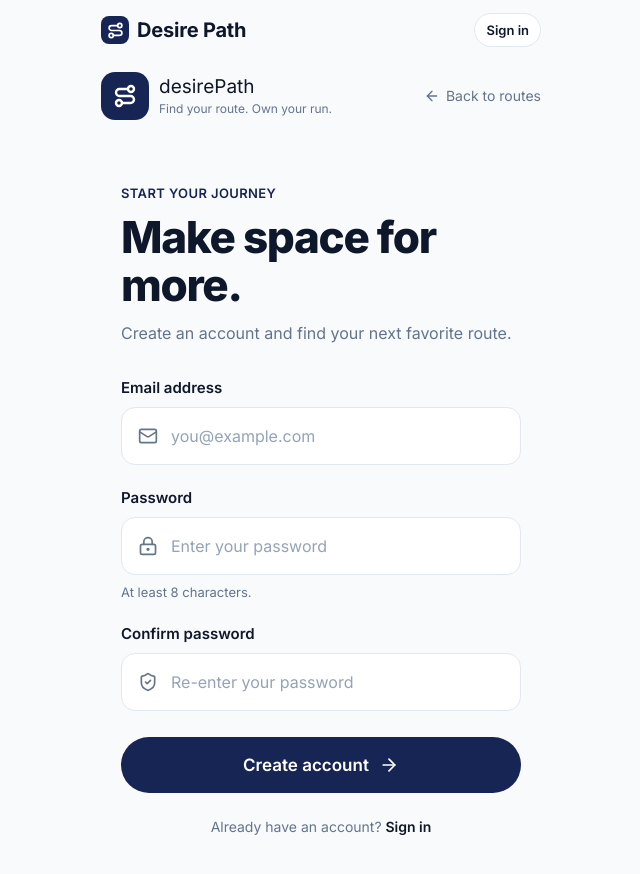
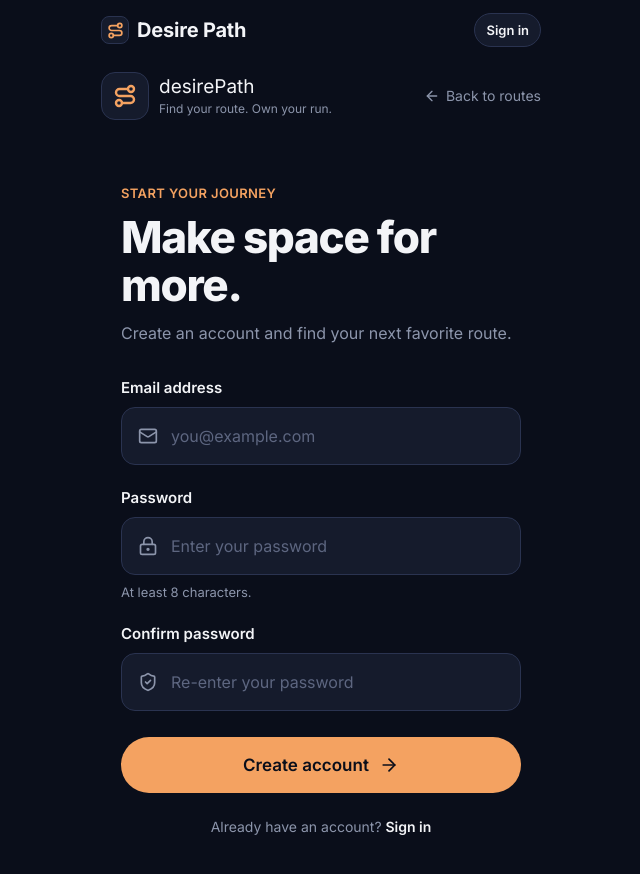
Before and after one commit to parchedAlbumen/desirePath-, a React (Vite) app in the folder frontend/: page /signup in a window 1280 px wide. Shown: the top 874 px of the page, without its empty margins (319-959 px from the left). Built offline with nearby package versions, Linux system fonts and the light colour scheme.

Commit message:
changed the colour scheme

```diff
--- a/frontend/index.html
+++ b/frontend/index.html
@@ -4,7 +4,7 @@
     <meta charset="UTF-8" />
     <link rel="icon" type="image/svg+xml" href="/favicon.svg" />
     <meta name="viewport" content="width=device-width, initial-scale=1.0, viewport-fit=cover" />
-    <meta name="theme-color" content="#f8fafc" />
+    <meta name="theme-color" content="#0a0e1a" />
     <link rel="preconnect" href="https://fonts.googleapis.com" />
     <link rel="preconnect" href="https://fonts.gstatic.com" crossorigin />
     <link href="https://fonts.googleapis.com/css2?family=Inter:wght@300;400;500;600;700;800&display=swap" rel="stylesheet" />
--- a/frontend/src/components/ElevationChart.tsx
+++ b/frontend/src/components/ElevationChart.tsx
@@ -75,12 +75,12 @@ export function ElevationProfile({ values, progress, currentKm, totalKm, planned
         <svg viewBox={`0 0 ${w} ${h}`} preserveAspectRatio="none" aria-hidden="true">
           <defs>
             <linearGradient id={gradientId} x1="0" x2="0" y1="0" y2="1">
-              <stop offset="0" stopColor="#0f172a" stopOpacity="0.08" />
-              <stop offset="1" stopColor="#0f172a" stopOpacity="0.01" />
+              <stop offset="0" stopColor="#ffffff" stopOpacity="0.1" />
+              <stop offset="1" stopColor="#ffffff" stopOpacity="0.02" />
             </linearGradient>
           </defs>
           <path d={`${line} L${w},${h} L0,${h} Z`} fill={`url(#${gradientId})`} />
-          <path d={line} fill="none" stroke="#94a3b8" strokeWidth={1.5} vectorEffect="non-scaling-stroke" />
+          <path d={line} fill="none" stroke="#69728a" strokeWidth={1.5} vectorEffect="non-scaling-stroke" />
           <line x1={x} x2={x} y1={0} y2={y} stroke={PRIMARY} strokeWidth={2} vectorEffect="non-scaling-stroke" />
         </svg>
         <span className="profile__dot" style={{ left: `${progress * 100}%`, top: `${(y / h) * 100}%` }} />
--- a/frontend/src/components/LiveMap.tsx
+++ b/frontend/src/components/LiveMap.tsx
@@ -33,7 +33,7 @@ export function LiveMap({ routes, height }: LiveMapProps) {
   return (
     <MapContainer center={[start.lat, start.lng]} zoom={14} style={{ height }}>
       <TileLayer
-        url="https://tiles.stadiamaps.com/tiles/alidade_smooth/{z}/{x}/{y}{r}.png"
+        url="https://tiles.stadiamaps.com/tiles/alidade_smooth_dark/{z}/{x}/{y}{r}.png"
         attribution="&copy; Stadia Maps &copy; OpenMapTiles &copy; OpenStreetMap contributors"
       />
         <FitBounds routes={routes} />
--- a/frontend/src/components/TopoArt.tsx
+++ b/frontend/src/components/TopoArt.tsx
@@ -29,11 +29,11 @@ const loop = smoothPath(
 export function TopoArt() {
   return (
     <svg className="topo-art" viewBox={`0 0 ${W} ${H}`} preserveAspectRatio="xMidYMid slice" aria-hidden="true">
-      <rect width={W} height={H} fill="#e9eef5" />
+      <rect width={W} height={H} fill="#182035" />
       {contours.map((d, i) => (
-        <path key={i} d={d} fill="none" stroke="rgba(15,23,42,0.1)" strokeWidth={1} />
+        <path key={i} d={d} fill="none" stroke="rgba(255,255,255,0.09)" strokeWidth={1} />
       ))}
-      <path d={road} fill="none" stroke="#cbd5e1" strokeWidth={6} strokeLinecap="round" />
+      <path d={road} fill="none" stroke="#3c4664" strokeWidth={6} strokeLinecap="round" />
       <path d={loop} fill="none" stroke={PRIMARY} strokeWidth={3} strokeLinejoin="round" />
     </svg>
   )
--- a/frontend/src/index.css
+++ b/frontend/src/index.css
@@ -1,29 +1,29 @@
 /* Design tokens (from the Figma mockups). The app is dark-only by design. */
 :root {
-  /* Light theme: navy primary, warm orange secondary, light blue accent */
-  --bg: #f8fafc;
-  --surface: #ffffff;
-  --surface-2: #eef2f7;
-  --border: #e2e8f0;
-  --text: #0f172a;
-  --muted: #64748b;
-  --placeholder: #94a3b8;
+  /* Navy-grey + orange: the original dark design, with navy-tinted greys and orange instead of lime */
+  --bg: #0a0e1a; /* near-black with a navy hue */
+  --surface: #151b2c; /* cards / "floating rectangles": navy-tinted grey */
+  --surface-2: #1d2539; /* a step lighter, e.g. highlight bands, secondary buttons */
+  --border: #2a3350;
+  --text: #f3f4f7;
+  --muted: #8c95ab;
+  --placeholder: #5d6680;
 
-  --primary: #172554; /* deep navy: buttons, logo, selected states */
-  --primary-ink: #ffffff; /* text on primary */
-  --primary-soft: rgba(23, 37, 84, 0.08);
-  --primary-tint: #f1f4fa; /* solid soft navy, e.g. selected card */
+  --primary: #f4a261; /* orange highlight: buttons, selected states, route lines (was lime) */
+  --primary-ink: #0a0e1a; /* near-black text on orange */
+  --primary-soft: rgba(244, 162, 97, 0.14);
+  --primary-tint: #1d1d2a; /* selected card background: grey with a hint of orange */
 
-  --secondary: #f4a261; /* warm orange: highlights (nav underline, active chip, running pill) */
-  --secondary-ink: #9a4b12; /* readable orange for text on light backgrounds */
-  --secondary-soft: rgba(244, 162, 97, 0.18);
+  --secondary: #f4a261; /* same orange, so every highlight matches */
+  --secondary-ink: #f4a261;
+  --secondary-soft: rgba(244, 162, 97, 0.14);
 
-  --accent: #38bdf8; /* light blue: small details (GPS dot, focus rings) */
+  --accent: #f4a261; /* GPS dot, focus rings: orange too, like the lime was */
 
-  --easy: #16a34a;
-  --medium: #ca8a04;
-  --hard: #dc2626;
-  --map-ground: #e9eef5;
+  --easy: #4ade80;
+  --medium: #facc15;
+  --hard: #f87171;
+  --map-ground: #182035;
 
   --radius: 14px;
   --radius-lg: 20px;
@@ -36,7 +36,7 @@
   line-height: 1.4;
   color: var(--text);
   background: var(--bg);
-  color-scheme: light;
+  color-scheme: dark;
   -webkit-font-smoothing: antialiased;
   -webkit-tap-highlight-color: transparent;
 }
@@ -110,8 +110,10 @@ a {
   height: 28px;
   place-items: center;
   border-radius: 8px;
-  background: var(--primary);
-  color: var(--primary-ink);
+  /* Logo: orange icon on a navy tile (border keeps the tile visible on the dark page) */
+  border: 1px solid var(--border);
+  background: var(--surface);
+  color: var(--primary);
 }
 
 .account-bar__mark svg {
@@ -169,7 +171,7 @@ a {
   border: 1px solid var(--primary);
   border-radius: 999px;
   background: var(--surface);
-  box-shadow: 0 8px 24px rgba(15, 23, 42, 0.12);
+  box-shadow: 0 8px 24px rgba(0, 0, 0, 0.35);
   font-size: 14px;
   font-weight: 500;
   color: var(--text);
@@ -290,8 +292,9 @@ a {
   width: 60px;
   height: 60px;
   border-radius: 16px;
-  background: var(--primary);
-  color: var(--primary-ink);
+  border: 1px solid var(--border);
+  background: var(--surface);
+  color: var(--primary);
 }
 
 .logo__mark svg {
@@ -430,17 +433,17 @@ a {
 }
 
 .badge--easy {
-  background: rgba(22, 163, 74, 0.1);
+  background: rgba(74, 222, 128, 0.14);
   color: var(--easy);
 }
 
 .badge--medium {
-  background: rgba(202, 138, 4, 0.12);
+  background: rgba(250, 204, 21, 0.14);
   color: var(--medium);
 }
 
 .badge--hard {
-  background: rgba(220, 38, 38, 0.1);
+  background: rgba(248, 113, 113, 0.14);
   color: var(--hard);
 }
 
@@ -616,7 +619,7 @@ a {
   height: calc(var(--nav-height) + env(safe-area-inset-bottom));
   padding-bottom: env(safe-area-inset-bottom);
   border-top: 1px solid var(--border);
-  background: rgba(255, 255, 255, 0.96);
+  background: rgba(10, 14, 26, 0.96);
   backdrop-filter: blur(12px);
   transform: translateX(-50%);
 }
--- a/frontend/src/pages/HistoryPage.css
+++ b/frontend/src/pages/HistoryPage.css
@@ -1,9 +1,10 @@
 .big-picture {
   padding: 22px 24px 20px;
-  border: 1px solid var(--primary);
+  /* Navy tinted with the orange highlight (the original used a lime-tinted card) */
+  border: 1px solid rgba(244, 162, 97, 0.28);
   border-radius: var(--radius-lg);
-  background: var(--primary);
-  color: var(--primary-ink);
+  background: #252433;
+  color: var(--text);
 }
 
 .big-picture header {
--- a/frontend/src/pages/HistoryPage.tsx
+++ b/frontend/src/pages/HistoryPage.tsx
@@ -330,13 +330,13 @@ async function downloadRunImage(run: RunRecord, svg: SVGSVGElement | null, setMe
     const context = canvas.getContext('2d')
     if (!context) throw new Error('Canvas is unavailable')
 
-    context.fillStyle = '#172554'
+    context.fillStyle = '#0a0e1a'
     context.fillRect(0, 0, canvas.width, canvas.height)
     context.drawImage(image, 48, 48, 560, 534)
     context.fillStyle = '#ffffff'
     context.font = '600 46px sans-serif'
     context.fillText(run.routeName, 660, 205, 490)
-    context.fillStyle = '#c7d2fe'
+    context.fillStyle = '#8c95ab'
     context.font = '28px sans-serif'
     context.fillText(`${formatKm(run.distanceKm)} km · ${formatDuration(run.durationSec)}`, 660, 265)
     context.fillText(`${run.elevationGain} m elevation · DesirePath`, 660, 315)
--- a/frontend/src/pages/RunPage.css
+++ b/frontend/src/pages/RunPage.css
@@ -14,8 +14,8 @@
   gap: 4px;
   padding: 12px 16px;
   border-radius: 12px;
-  background: rgba(255, 255, 255, 0.92);
-  box-shadow: 0 2px 8px rgba(15, 23, 42, 0.12);
+  background: rgba(10, 14, 26, 0.88);
+  box-shadow: 0 2px 8px rgba(0, 0, 0, 0.3);
   font-size: 13px;
   color: var(--muted);
 }
@@ -72,7 +72,7 @@
 }
 
 .status-pill--paused {
-  background: rgba(202, 138, 4, 0.12);
+  background: rgba(250, 204, 21, 0.14);
   color: var(--medium);
 }
 
@@ -163,7 +163,7 @@
   display: grid;
   place-items: center;
   padding: 24px;
-  background: rgba(15, 23, 42, 0.45);
+  background: rgba(5, 10, 30, 0.7);
 }
 
 .run__dialog {
--- a/frontend/src/utils/difficulty.ts
+++ b/frontend/src/utils/difficulty.ts
@@ -1,12 +1,12 @@
 import type { Difficulty } from '../types/route.ts'
 
 // Hex rather than CSS vars because these are used as SVG stroke attributes.
-export const PRIMARY = '#172554' // keep in sync with --primary in index.css
+export const PRIMARY = '#f4a261' // keep in sync with --primary in index.css
 
 export const DIFFICULTY_COLOR: Record<Difficulty, string> = {
-  easy: '#16a34a',
-  medium: '#ca8a04',
-  hard: '#dc2626',
+  easy: '#4ade80',
+  medium: '#facc15',
+  hard: '#f87171',
 }
 
 export const DIFFICULTY_LABEL: Record<Difficulty, string> = {
```
Also changed, not shown: frontend/src/components/RouteMap.css (+10 -10 lines), frontend/public/favicon.svg.
